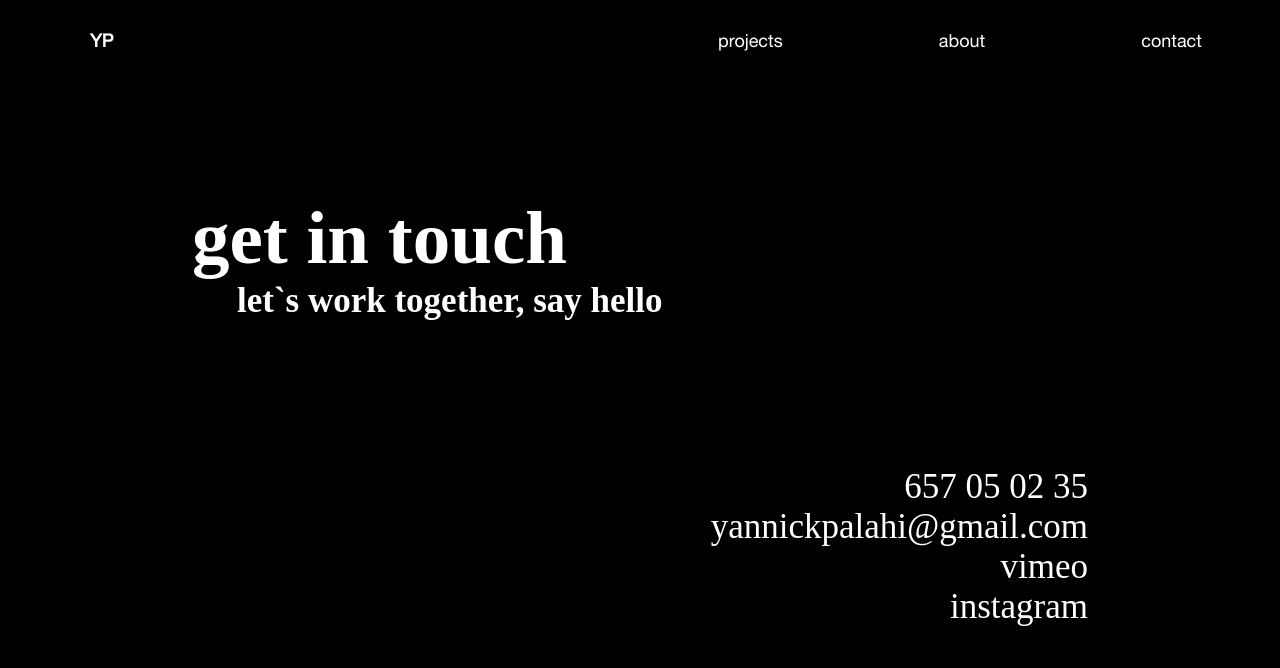
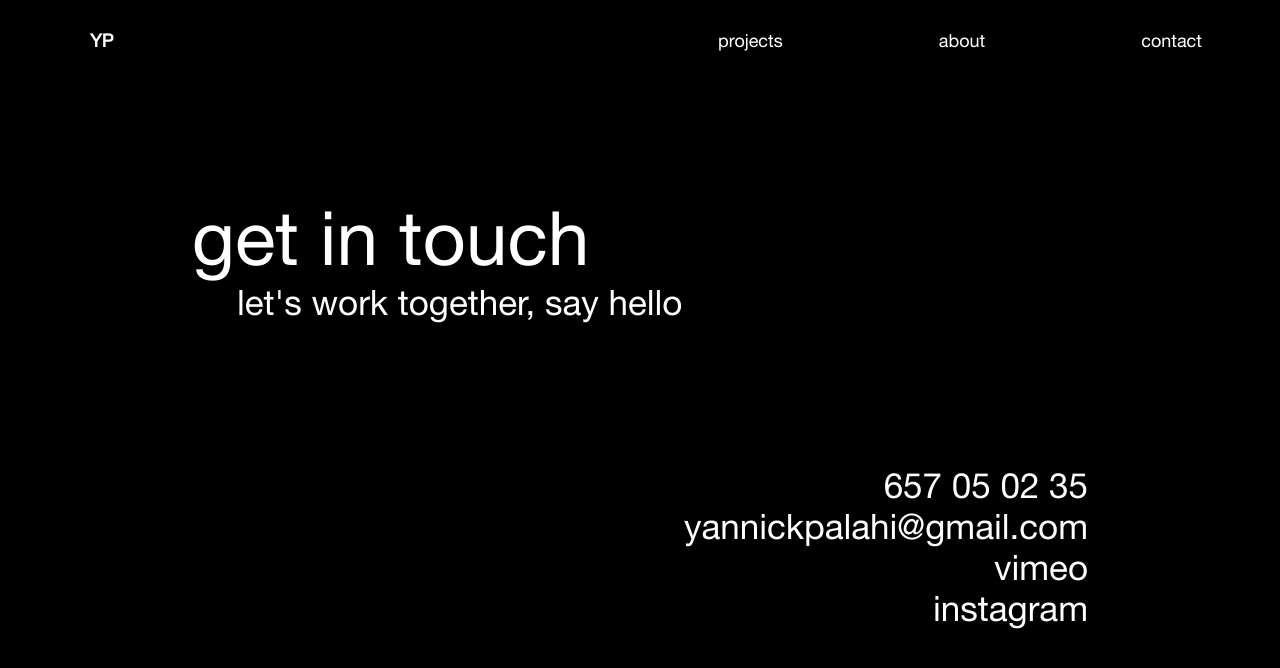
Before and after one commit to SantiagoMC52/yannickpalahi, a React (Create React App) app: page /contact in a window 1280 px wide. Shown: the top 668 px of the page. Built offline with nearby package versions, Linux system fonts and the light colour scheme.

Commit message:
Add style font to contact component

```diff
--- a/src/components/Contact/contact.scss
+++ b/src/components/Contact/contact.scss
@@ -19,6 +19,7 @@
         align-items: inherit;
         width: auto;
         font-size: 25px;
+        font-family: $helvetica-regular;
     }
 
     &__media {
@@ -27,6 +28,7 @@
         width: auto;
         font-size: 27px;
         margin: 2px;
+        font-family: $helvetica-regular;
 
         a {
             text-decoration: none;
@@ -47,11 +49,13 @@
             width: auto;
             padding-left: 192px;
 
-            h2{
+            &-top {
+                font-family: $helvetica-regular;
                 font-size: 75px;
             }
 
-            h4 {
+            &-bottom {
+                font-family: $helvetica-regular;
                 padding-left: 45px;
                 font-size: 35px;
             }
@@ -62,6 +66,7 @@
             align-items: flex-end;
             width: auto;
             font-size: 35px;
+            font-family: $helvetica-regular;
             padding-right: 190px;
 
             a {
--- a/src/components/Contact/index.jsx
+++ b/src/components/Contact/index.jsx
@@ -1,3 +1,4 @@
+/* eslint-disable react/no-unescaped-entities */
 import React, { useState } from 'react';
 import { Helmet } from 'react-helmet';
 import { Link } from 'react-router-dom';
@@ -42,8 +43,8 @@ const Contact = () => {
           <style>{'body { background-color: black; color: white }'}</style>
         </Helmet>
         <div className="contact-container__text">
-          <h2>get in touch</h2>
-          <h4>let`s work together, say hello</h4>
+          <p className="contact-container__text-top">get in touch</p>
+          <p className="contact-container__text-bottom">let's work together, say hello</p>
         </div>
 
         <div className="contact-container__media">
```
